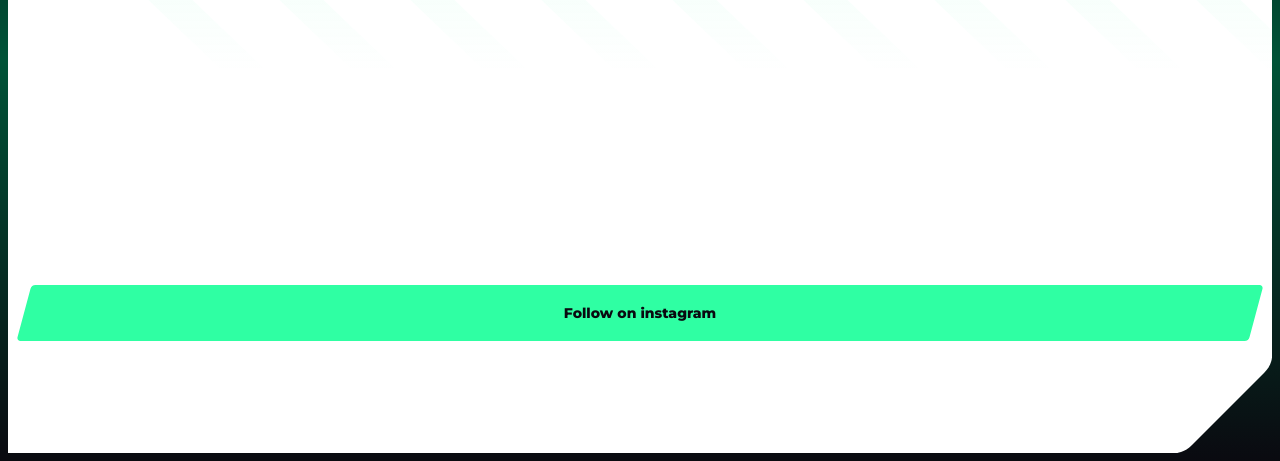
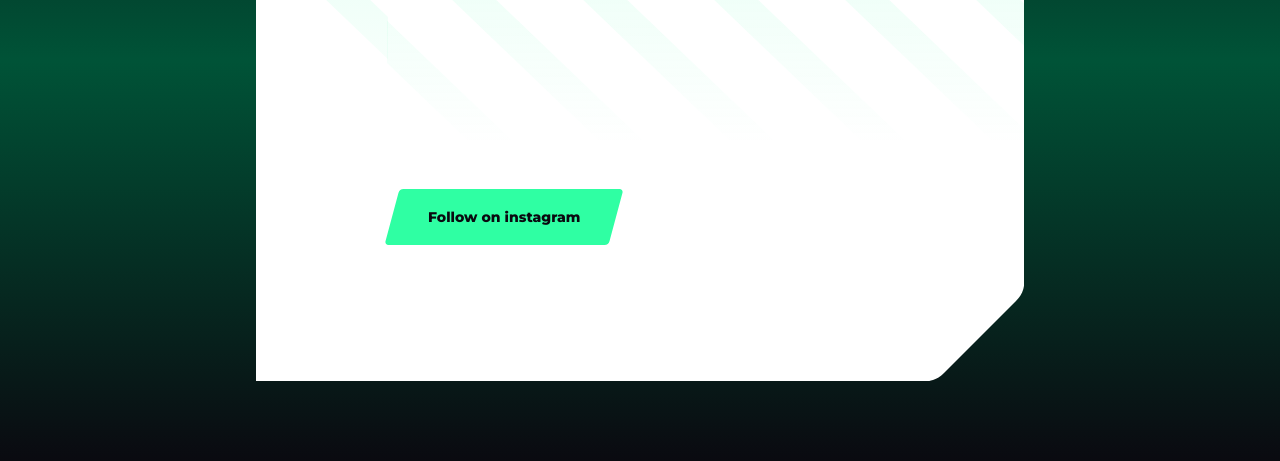
Before and after one commit to inovux/lockin-coming-soon, a website: page index.html in a window 1280 px wide. Shown: the part 339-800 px from the top of the page. Drawn offline with Linux system fonts and the light colour scheme.

Commit message:
feat: added desktop version

```diff
--- a/css/main.css
+++ b/css/main.css
@@ -252,6 +252,12 @@
     display: flex;
     flex-direction: column;
     align-items: center;
+
+    @media (min-width: 768px) {
+      height: auto;
+      width: 80%;
+      max-width: 768px;
+    }
   }
 
   .wrapper--corners::before {
@@ -262,6 +268,10 @@
     width: 96px;
     height: 96px;
     background-color: var(--clr-neutral-100);
+    transform: rotate(180deg);
+    @media (min-width: 768px) {
+      clip-path: path("M96 0C96 0 96 8 88 16L16 88C8 96 0 96 0 96V0H96Z");
+    }
   }
 
   .wrapper--corners::after {
@@ -284,6 +294,16 @@
     padding: calc(var(--spacing-8) + var(--spacing-9)) var(--spacing-4) calc(var(--spacing-4) +  96px);
     background-color: var(--clr-neutral-100);
     clip-path: polygon(96px 0%, calc(100% - 96px) 0%, 100% 0, 100% calc(100% - 96px), calc(100% - 96px) 100%, 0 100%, 0% calc(100% - 96px), 0% 96px);
+    @media (min-width: 768px) {
+      padding: calc(var(--spacing-8) + 96px);
+      display: block;
+    }
+    }
+
+  .wrapper--text {
+    @media (min-width: 768px) {
+      padding-bottom: calc(var(--spacing-9) * 4);
+    }
   }
 
   .wrapper--content > * {
@@ -338,7 +358,8 @@
     color: var(--clr-neutral-1000);
     background-color: var(--clr-primary-300);
     transition: background-color 0.3s ease-in-out;
-    padding: 0.75rem 1rem;
+    padding: 0.75rem 2.25rem;
+    display: inline-block;
     transform: skewX(-15deg);
     border-radius: var(--radius-2xs);
   }
--- a/index.html
+++ b/index.html
@@ -23,7 +23,7 @@
           <img src="images/logo.svg" alt="Lockin" />
         </header>
         <section class="wrapper--content">
-          <div>
+          <div class="wrapper--text">
             <h1 class="heading-display heading-display--s">
               Coming <span class="heading-display--accent">soon</span>.
             </h1>
```
